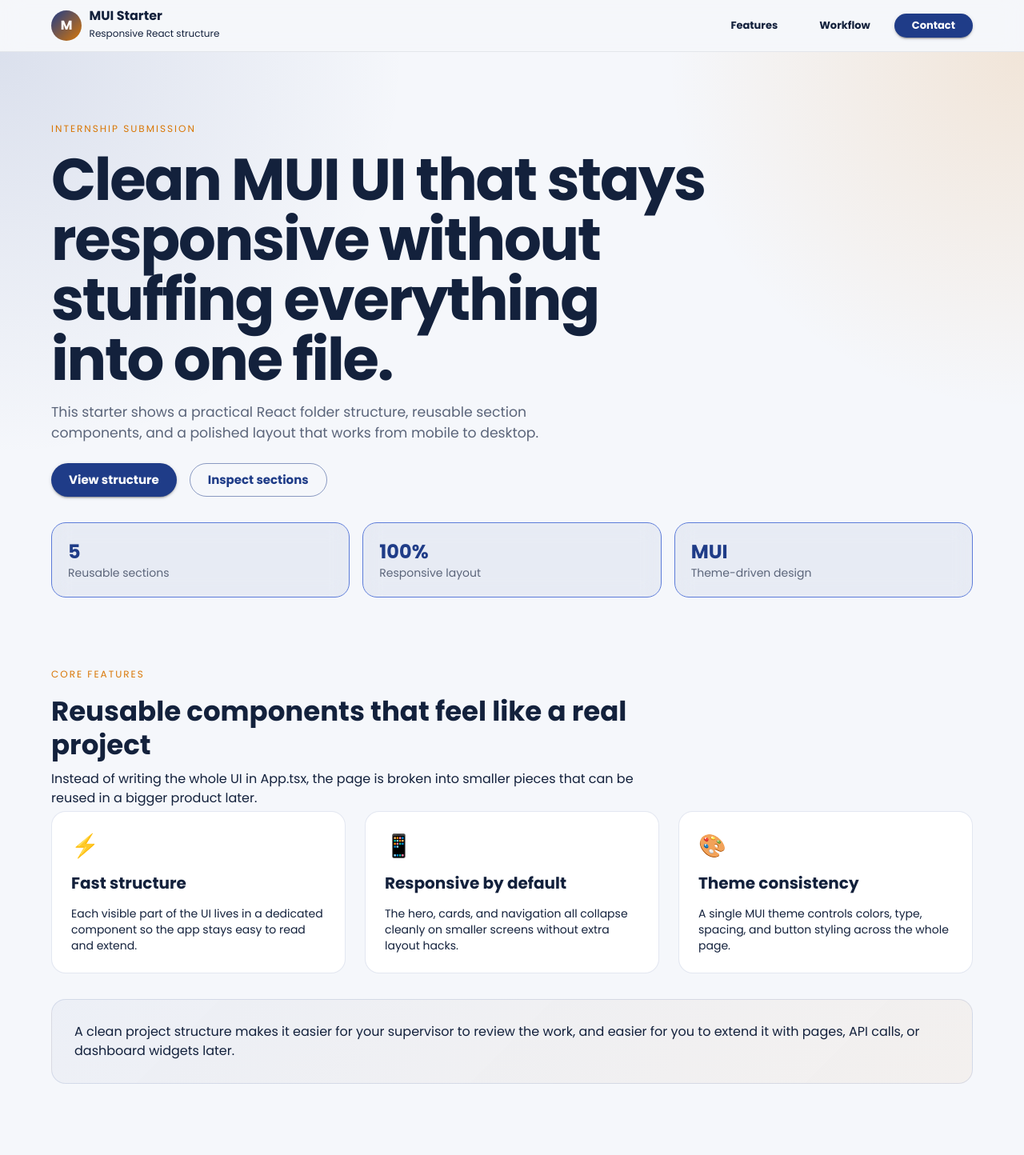
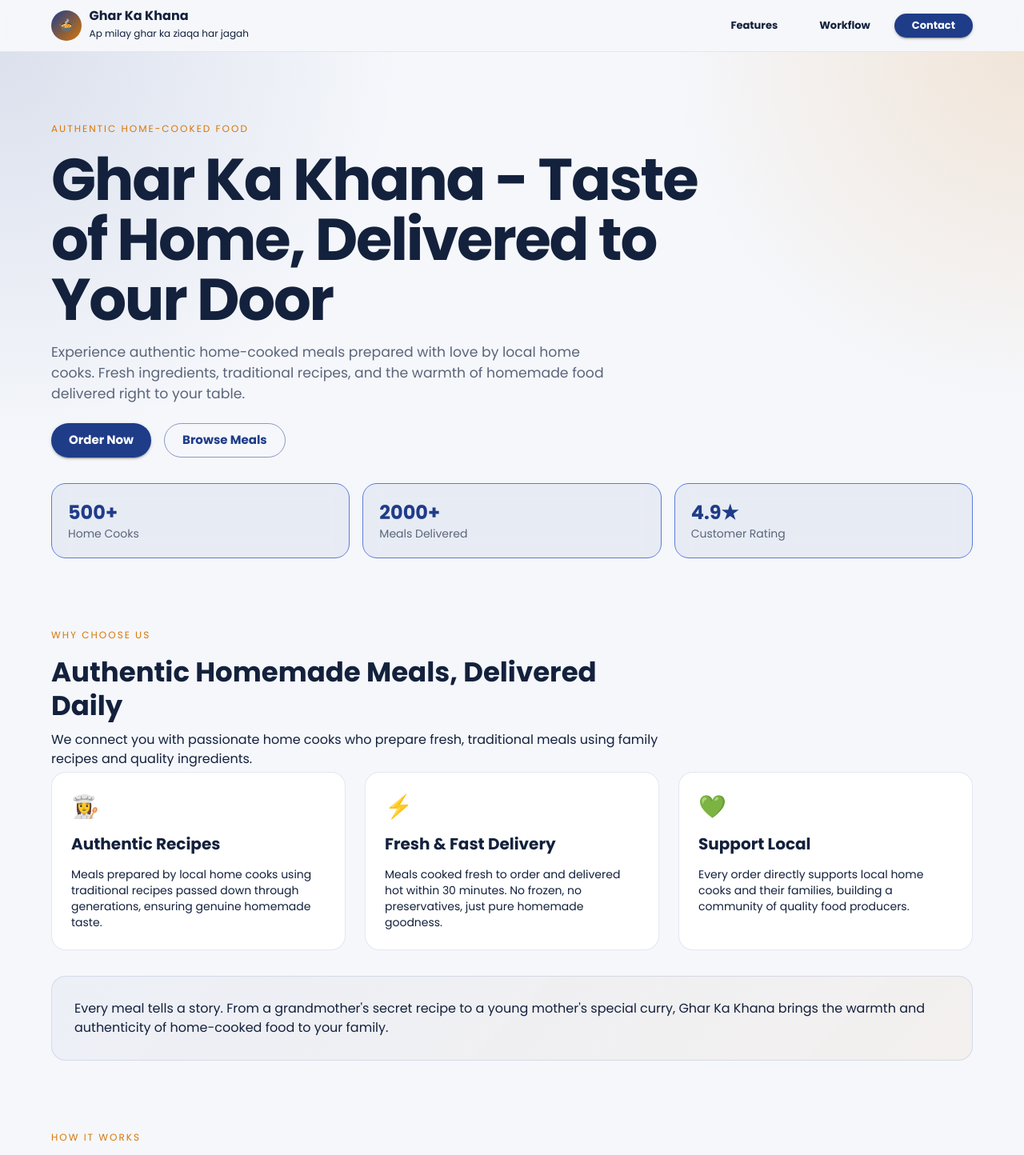
Before and after one commit to HopzAlot/mui-project, a React (Vite) app: page / in a window 1280 px wide. Shown: the top 1444 px of the page at 80% size. Built offline with nearby package versions, Linux system fonts and the light colour scheme; a web font is replaced by a local one.

Commit message:
Changed the content of the website accordin to Ghar ka Khana.

```diff
--- a/index.html
+++ b/index.html
@@ -4,7 +4,7 @@
     <meta charset="UTF-8" />
     <link rel="icon" type="image/svg+xml" href="/favicon.svg" />
     <meta name="viewport" content="width=device-width, initial-scale=1.0" />
-    <title>mui</title>
+    <title>Ghar Ka Khana - Home Cooked Food Delivery</title>
   </head>
   <body>
     <div id="root"></div>
--- a/src/components/AppShell.tsx
+++ b/src/components/AppShell.tsx
@@ -27,14 +27,14 @@ function AppShell() {
                 fontWeight: 700,
               }}
             >
-              M
+              🍲
             </Box>
             <Box>
               <Typography variant="subtitle1" sx={{ fontWeight: 700, lineHeight: 1.1 }}>
-                MUI Starter
+                Ghar Ka Khana
               </Typography>
               <Typography variant="caption" color="text.secondary">
-                Responsive React structure
+                Ap milay ghar ka ziaqa har jagah
               </Typography>
             </Box>
           </Box>
--- a/src/sections/ContactSection.tsx
+++ b/src/sections/ContactSection.tsx
@@ -13,13 +13,13 @@ function ContactSection() {
           }}
         >
           <Box sx={{ display: "grid", gap: 2, justifyItems: "start" }}>
-            <Typography variant="h4">Ready to submit a polished internship task?</Typography>
+            <Typography variant="h4">Ready to Experience Authentic Home Cooking?</Typography>
             <Typography sx={{ maxWidth: 760, color: "rgba(255,255,255,0.8)" }}>
-              This structure is easy to explain in a review: theme setup in one file, reusable UI
-              components in one folder, and page sections kept separate from the app entry point.
+              Join thousands of satisfied customers enjoying delicious, fresh, home-cooked meals.
+              Order today and taste the difference that comes from food made with love.
             </Typography>
             <Button variant="contained" color="secondary" size="large">
-              Keep extending it
+              Download Our App
             </Button>
           </Box>
         </Paper>
--- a/src/sections/FeaturesSection.tsx
+++ b/src/sections/FeaturesSection.tsx
@@ -4,22 +4,22 @@ import SectionHeading from "../components/SectionHeading"
 
 const features = [
   {
-    icon: "⚡",
-    title: "Fast structure",
+    icon: "👩‍🍳",
+    title: "Authentic Recipes",
     description:
-      "Each visible part of the UI lives in a dedicated component so the app stays easy to read and extend.",
+      "Meals prepared by local home cooks using traditional recipes passed down through generations, ensuring genuine homemade taste.",
   },
   {
-    icon: "📱",
-    title: "Responsive by default",
+    icon: "⚡",
+    title: "Fresh & Fast Delivery",
     description:
-      "The hero, cards, and navigation all collapse cleanly on smaller screens without extra layout hacks.",
+      "Meals cooked fresh to order and delivered hot within 30 minutes. No frozen, no preservatives, just pure homemade goodness.",
   },
   {
-    icon: "🎨",
-    title: "Theme consistency",
+    icon: "💚",
+    title: "Support Local",
     description:
-      "A single MUI theme controls colors, type, spacing, and button styling across the whole page.",
+      "Every order directly supports local home cooks and their families, building a community of quality food producers.",
   },
 ]
 
@@ -28,9 +28,9 @@ function FeaturesSection() {
     <Box sx={{ pb: { xs: 6, md: 10 } }}>
       <Container maxWidth="lg">
         <SectionHeading
-          eyebrow="Core features"
-          title="Reusable components that feel like a real project"
-          description="Instead of writing the whole UI in App.tsx, the page is broken into smaller pieces that can be reused in a bigger product later."
+          eyebrow="Why Choose Us"
+          title="Authentic Homemade Meals, Delivered Daily"
+          description="We connect you with passionate home cooks who prepare fresh, traditional meals using family recipes and quality ingredients."
         />
 
         <Box
@@ -55,8 +55,8 @@ function FeaturesSection() {
             background: "linear-gradient(135deg, rgba(31, 60, 136, 0.04), rgba(217, 119, 6, 0.05))",
           }}
         >
-          A clean project structure makes it easier for your supervisor to review the work,
-          and easier for you to extend it with pages, API calls, or dashboard widgets later.
+          Every meal tells a story. From a grandmother's secret recipe to a young mother's special curry,
+          Ghar Ka Khana brings the warmth and authenticity of home-cooked food to your family.
         </Paper>
       </Container>
     </Box>
--- a/src/sections/HeroSection.tsx
+++ b/src/sections/HeroSection.tsx
@@ -24,7 +24,7 @@ function HeroSection() {
         <Stack spacing={4}>
           <Box sx={{ maxWidth: 820 }}>
             <Typography variant="overline" sx={{ color: "secondary.main", letterSpacing: 2 }}>
-              Internship submission
+              Authentic Home-Cooked Food
             </Typography>
             <Typography
               variant="h2"
@@ -34,7 +34,7 @@ function HeroSection() {
                 lineHeight: 1.02,
               }}
             >
-              Clean MUI UI that stays responsive without stuffing everything into one file.
+              Ghar Ka Khana - Taste of Home, Delivered to Your Door
             </Typography>
             <Typography
               sx={{
@@ -44,15 +44,16 @@ function HeroSection() {
                 color: "text.secondary",
               }}
             >
-              This starter shows a practical React folder structure, reusable section
-              components, and a polished layout that works from mobile to desktop.
+              Experience authentic home-cooked meals prepared with love by local home cooks.
+              Fresh ingredients, traditional recipes, and the warmth of homemade food delivered
+              right to your table.
             </Typography>
             <Stack direction={{ xs: "column", sm: "row" }} spacing={2} sx={{ mt: 3 }}>
               <Button variant="contained" size="large">
-                View structure
+                Order Now
               </Button>
               <Button variant="outlined" size="large">
-                Inspect sections
+                Browse Meals
               </Button>
             </Stack>
           </Box>
@@ -64,9 +65,9 @@ function HeroSection() {
               gridTemplateColumns: { xs: "1fr", md: "repeat(3, minmax(0, 1fr))" },
             }}
           >
-            <StatCard value="5" label="Reusable sections" />
-            <StatCard value="100%" label="Responsive layout" />
-            <StatCard value="MUI" label="Theme-driven design" />
+            <StatCard value="500+" label="Home Cooks" />
+            <StatCard value="2000+" label="Meals Delivered" />
+            <StatCard value="4.9★" label="Customer Rating" />
           </Box>
         </Stack>
       </Container>
--- a/src/sections/WorkflowSection.tsx
+++ b/src/sections/WorkflowSection.tsx
@@ -1,7 +1,7 @@
 import { Box, Container, Step, StepLabel, Stepper, Typography } from "@mui/material"
 import SectionHeading from "../components/SectionHeading"
 
-const steps = ["Set a shared theme", "Split the page into sections", "Reuse cards and headings"]
+const steps = ["Browse & Select Your Meal", "Place Your Order", "Enjoy Fresh Homemade Food"]
 
 function WorkflowSection() {
   return (
@@ -9,9 +9,9 @@ function WorkflowSection() {
       <Container maxWidth="lg">
         <Box sx={{ display: "grid", gap: 3 }}>
           <SectionHeading
-            eyebrow="How it is built"
-            title="A simple flow that mirrors a professional React codebase"
-            description="The point of the exercise is not just to make the page look good. It is to show structure, reusability, and responsiveness together."
+            eyebrow="How It Works"
+            title="Ordering Fresh Homemade Meals Made Simple"
+            description="Three easy steps to get authentic, home-cooked meals delivered to your doorstep every time."
           />
 
           <Stepper alternativeLabel activeStep={1} sx={{ display: { xs: "none", md: "flex" } }}>
```
Also changed, not shown: src/assets/favicon.svg (added).
